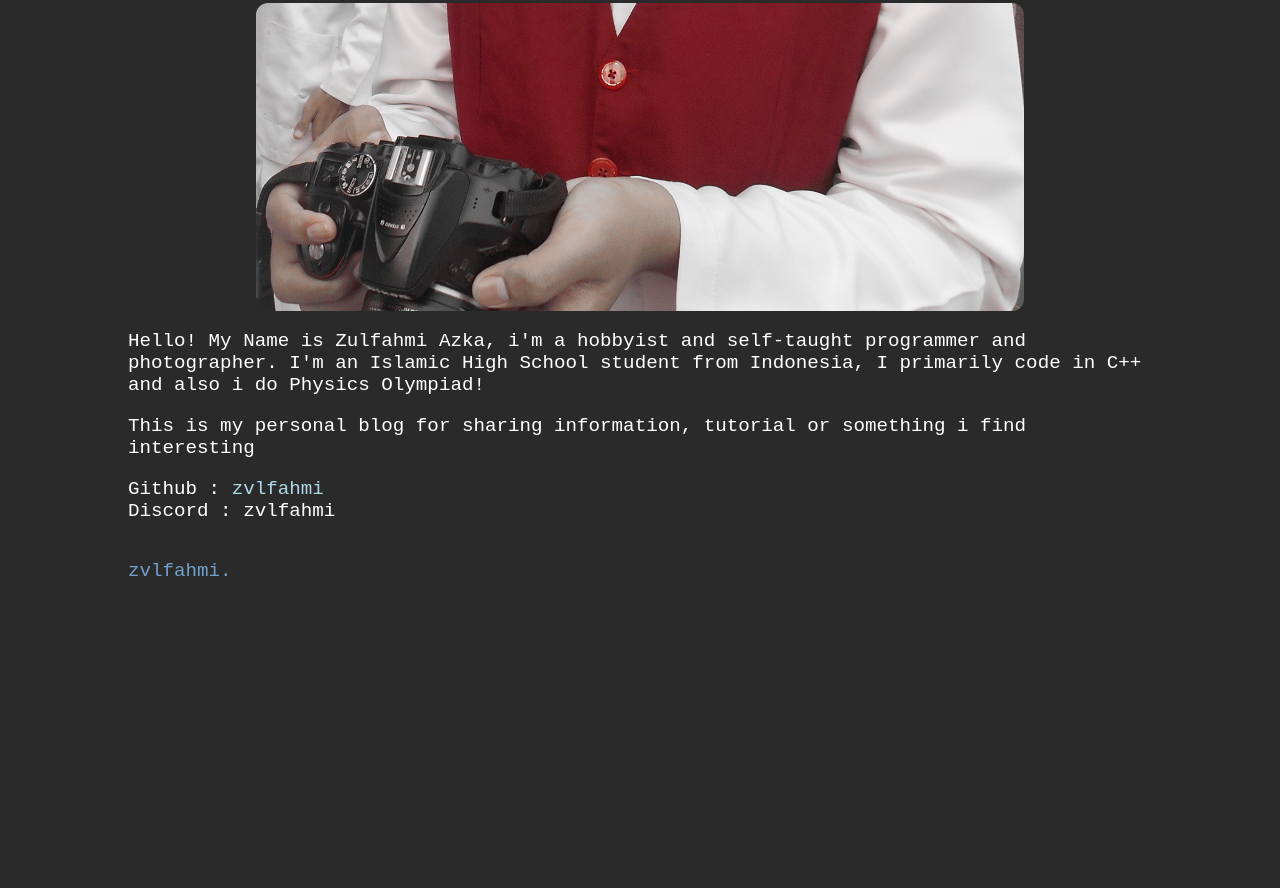
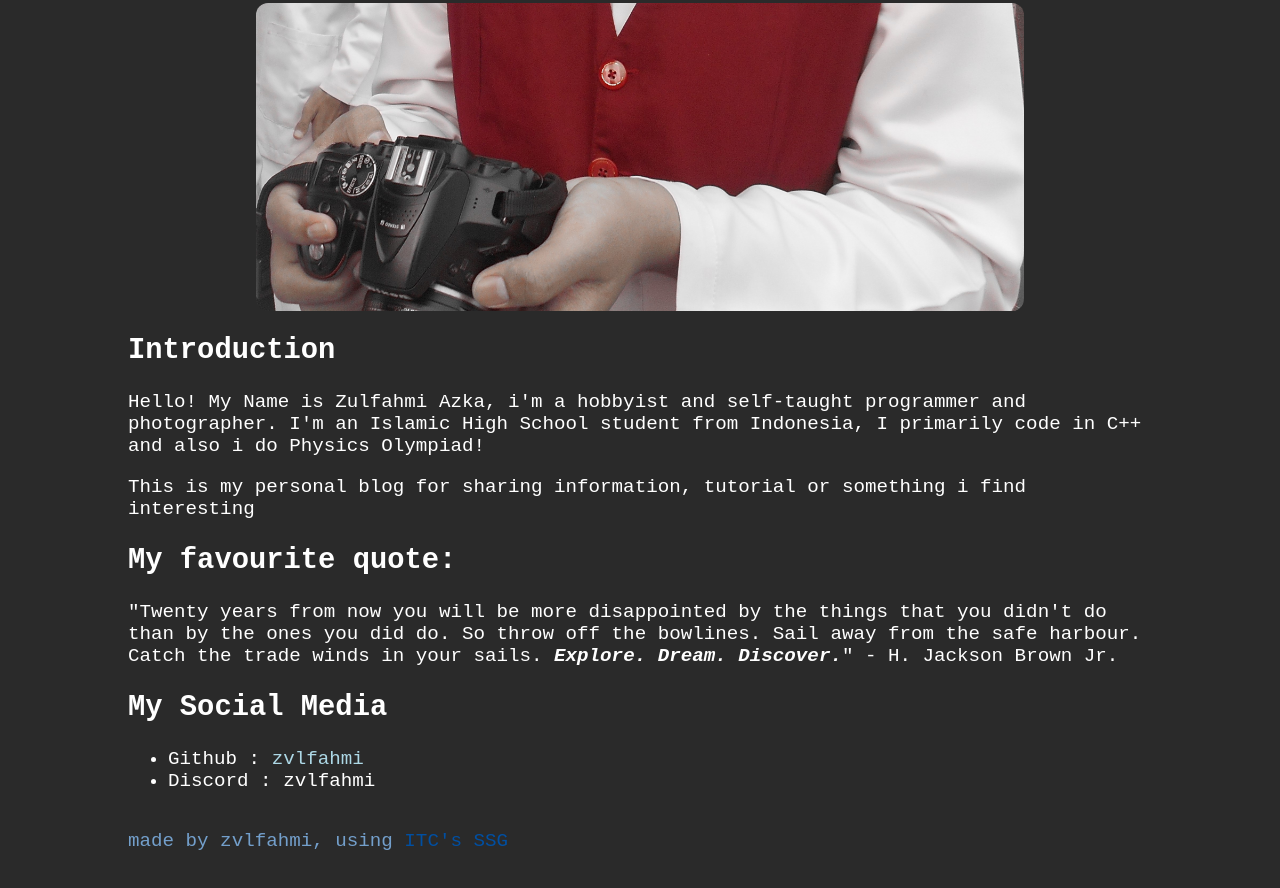
Before and after one commit to zvlfahmi/zvlfahmi.github.io, a plain HTML site: page content/about.html in a window 1280 px wide. Shown: the part 190-1078 px from the top of the page. Before the commit the page ends 843 px from the top, so only its background shows below. Drawn offline with Linux system fonts and the light colour scheme.

Commit message:
small changes, such as styling and text footer

```diff
--- a/content/about.html
+++ b/content/about.html
@@ -22,14 +22,20 @@
     <div class="regulardiv">
     <h1>About</h1>
 <p><img alt="" src="../img/me.jpg" /></p>
+<h2>Introduction</h2>
 <p>Hello! My Name is Zulfahmi Azka, i'm a hobbyist and self-taught programmer and photographer. I'm an Islamic High School student from Indonesia, I primarily code in C++ and also i do Physics Olympiad!</p>
 <p>This is my personal blog for sharing information, tutorial or something i find interesting</p>
-<p>Github : <a href="https://github.com/zvlfahmi">zvlfahmi</a> <br>
-Discord : zvlfahmi</p>
+<h2>My favourite quote:<br></h2>
+<p>"Twenty years from now you will be more disappointed by the things that you didn't do than by the ones you did do. So throw off the bowlines. Sail away from the safe harbour. Catch the trade winds in your sails. <i><b>Explore. Dream. Discover.</b></i>" - H. Jackson Brown Jr.</p>
+<h2>My Social Media</h2>
+<ul>
+<li>Github : <a href="https://github.com/zvlfahmi">zvlfahmi</a> <br></li>
+<li>Discord : zvlfahmi</li>
+</ul>
 </div>
     <footer id="footer">
     <p>
-        zvlfahmi.
+        made by zvlfahmi, using <a href="https://github.com/itclubmanmet/static-site-generator" target="_blank">ITC's SSG</a>
     </p>
 </footer>
 
```
Also changed, not shown: content/news/20210524-pocom3.html (+1 -1 lines), content/news/20240523-wherehaveibeen.html (+1 -1 lines), content/news/20240601-hevc-dan-avc.html (+1 -1 lines), content/news/20241103a-introduction-camera.html (+1 -1 lines), content/news/20241103b-basic-camera-exposure.html (+1 -1 lines), content/news/20241103c-basic-camera-angle.html (+1 -1 lines), content/news/20241109-basic-camera-focal.html (+1 -1 lines), content/news/20250404-migration-complete.html (+2 -2 lines), content/news/y.html (+1 -1 lines).
